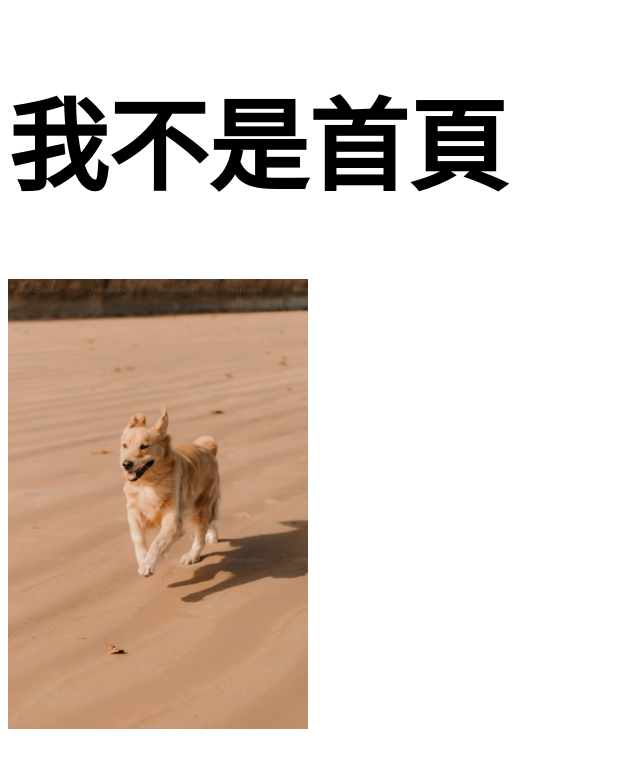
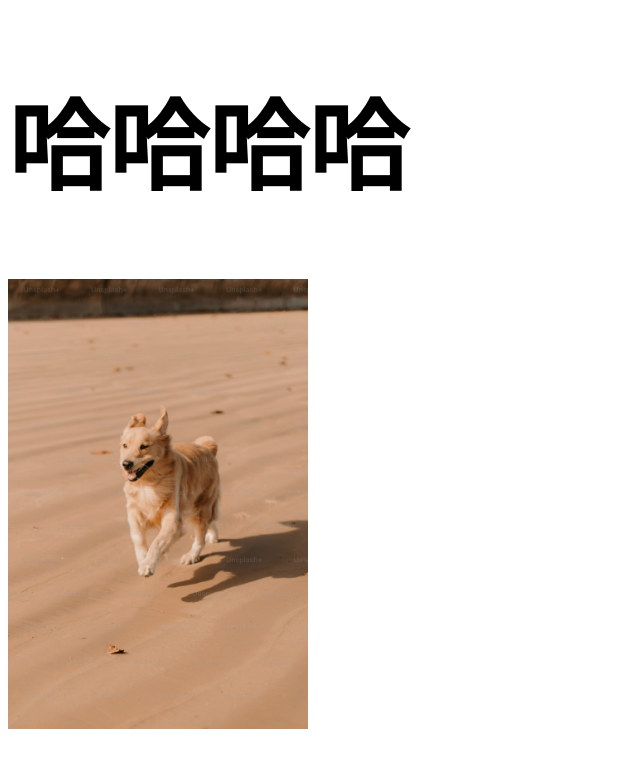
Before and after one commit to ann199560/viteWebsite2, a website built with Vite: page pages/index.html in a window 1280 px wide. Shown: the whole page, without its empty margins (0-640 px from the left). Built offline with nearby package versions, Linux system fonts and the light colour scheme.

Commit message:
第一次更新

```diff
--- a/pages/index.html
+++ b/pages/index.html
@@ -9,7 +9,7 @@
   <body>
     <%- include('./layout/header'); -%>
 
-    <h1 class="index-title">我不是首頁</h1>
+    <h1 class="index-title">哈哈哈哈</h1>
     <img src="../assets/images/dog.jpg" style="width: 300px;" alt="cat">
 
     <%- include('./layout/footer'); -%>
```
